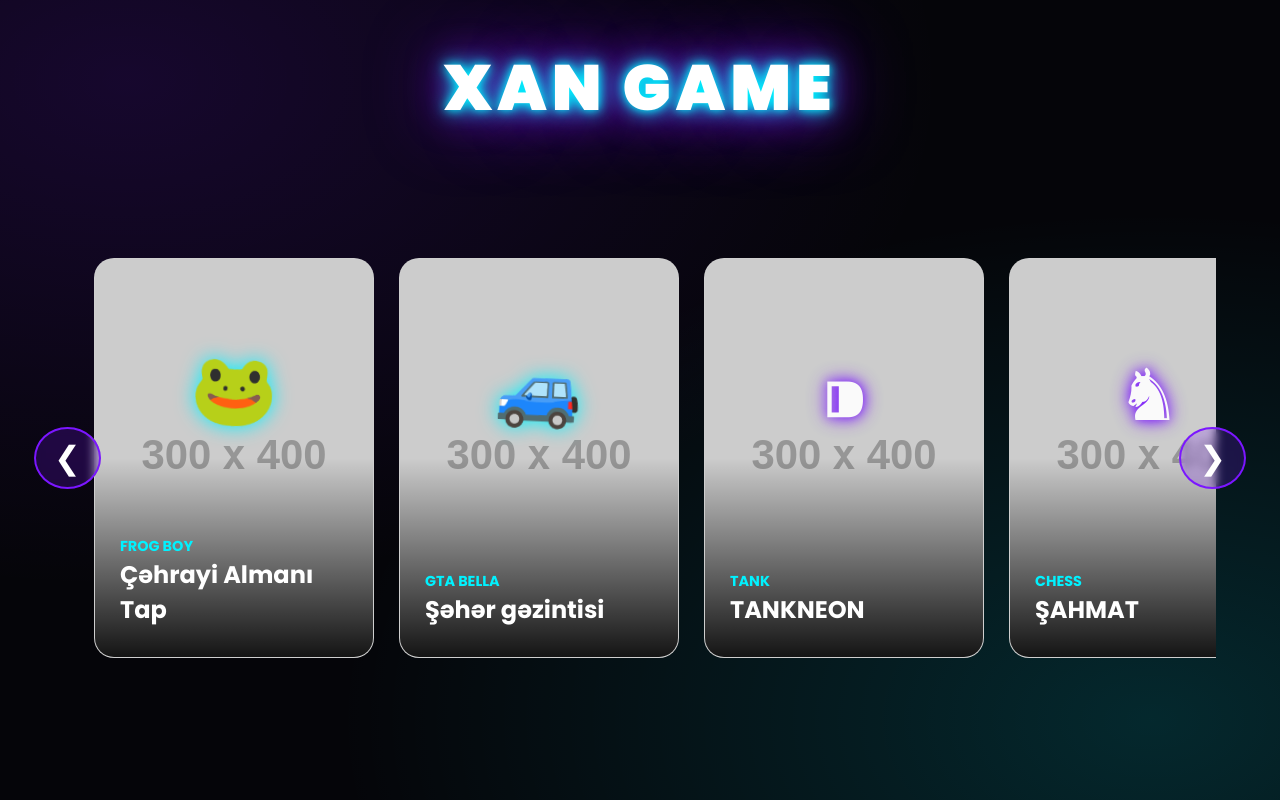
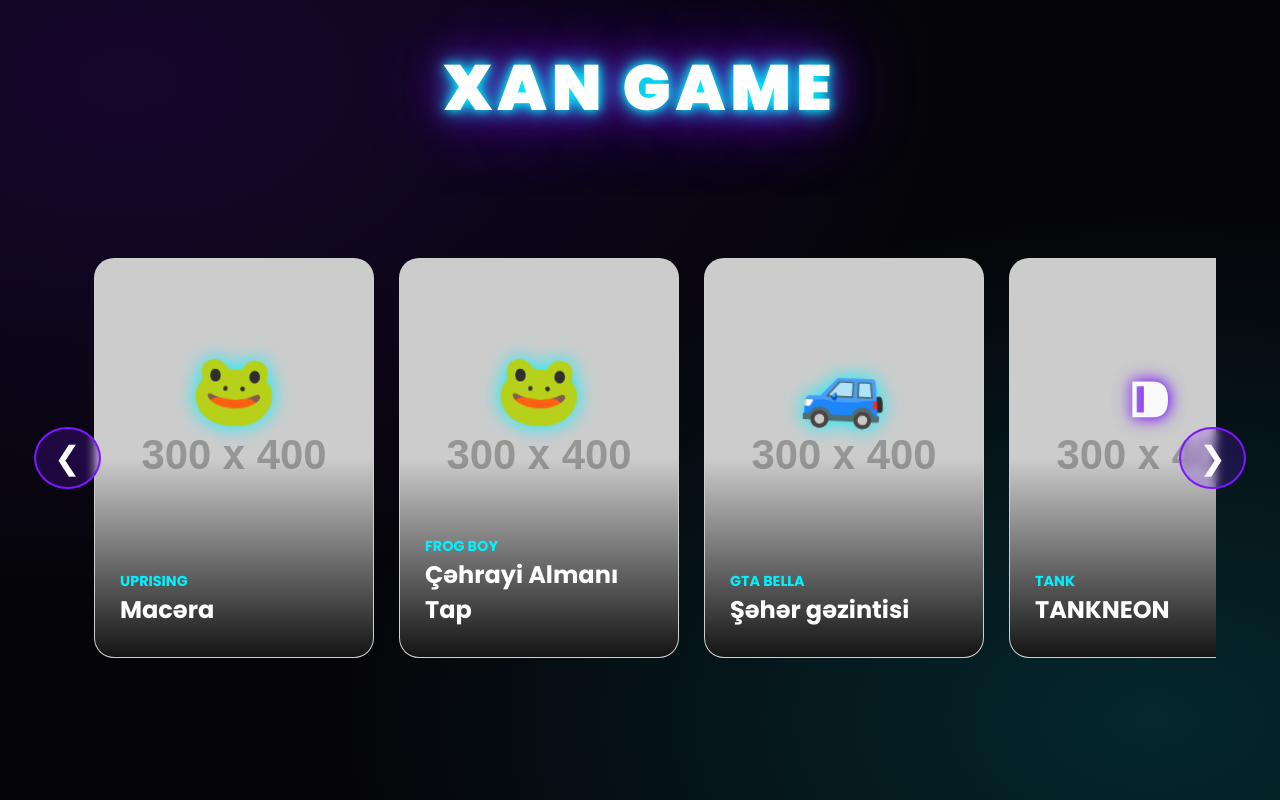
Before and after one commit to SerxanAli/xanGameStation, a plain HTML site: page index.html in a window 1280 px wide. Drawn offline with Linux system fonts and the light colour scheme; placeholder pictures from the web are drawn by us.

Commit message:
Update index.html

```diff
--- a/index.html
+++ b/index.html
@@ -232,6 +232,15 @@
 
         <div class="cards-wrapper" id="cardsWrapper">
 
+               <div class="card" style="background-image: url('https://via.placeholder.com/300x400/10101a/00f2ff?text=TPS+Mutant+Land');" onclick="openGame('https://serxanali.github.io/FrogBoyGameUnity/')">
+                <div class="card-overlay"></div>
+                <div class="card-emoji zombie-emoji">🐸</div>
+                <div class="card-content">
+                    <p>UPRISING</p>
+                    <h2>Macəra</h2>
+                </div>
+            </div>
+
             <div class="card" style="background-image: url('https://via.placeholder.com/300x400/10101a/00f2ff?text=TPS+Mutant+Land');" onclick="openGame('https://serxanali.github.io/FrogBoyGameUnity/')">
                 <div class="card-overlay"></div>
                 <div class="card-emoji zombie-emoji">🐸</div>
```
